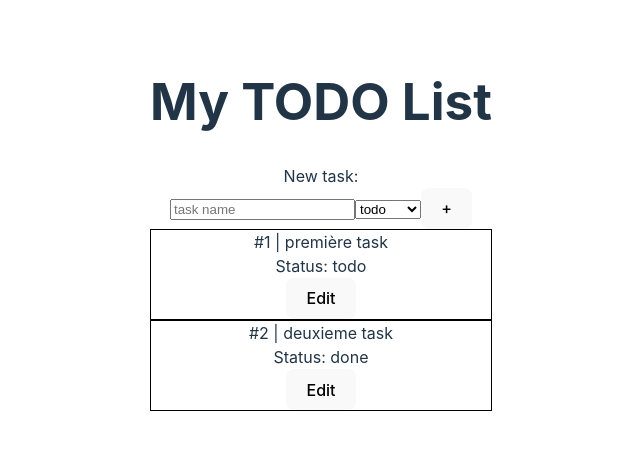
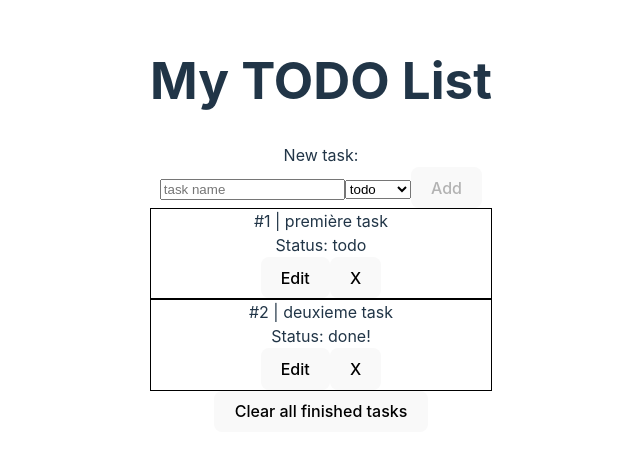
Before and after one commit to Xinginn/todo_felix_ravella, a Vue app: page / in a window 1280 px wide. Shown: the part 175-630 px from the top of the page, without its empty margins (319-959 px from the left). Built offline with nearby package versions, Linux system fonts and the light colour scheme.

Commit message:
feat: edit task + remove one + remove all done

```diff
--- a/src/App.vue
+++ b/src/App.vue
@@ -1,70 +1,53 @@
 
 <template>
   <h1>My TODO List</h1>
+  New task:
+  <TaskForm
+    :isEdit="false"
+    @sendData="(data) => tasks.push({...data})">
+  </TaskForm>
 
-  New task:
-  <form @submit.prevent="addTask">
-    <input type="text" v-model="newTaskData.label" placeholder="task name">
-    <select v-model="newTaskData.status">
-      <option v-for="item, index of statusOptions" :hidden="item == statusOptions[statusOptions.length-1]"
-        :key="index"
-        :value="item">
-        {{item}}
-      </option>
-    </select>
-    <button type="submit">+</button>
-  </form>
-
-  <Task v-for="item,index of taskList"
+  <Task v-for="item,index of tasks"
     :key="index"
     :taskIndex="index"
     :initialData="item"
-    @taskChanged="onTaskChanged">
+    @taskChanged="(index, data) => tasks[index] = data"
+    @requireDelete="(index) => tasks.splice(index,1)">
   </Task>
+
+  <button type="button" @click="removeAllDone">Clear all finished tasks</button>
 </template>
 
 <script>
 import Task from './components/Task.vue'
+import TaskForm from './components/TaskForm.vue'
 
 export default {
   name: 'App',
   components: {
-    Task
+    Task,
+    TaskForm
   },
   data(){
     return {
-      taskList: [
+      tasks: [
         {
           label: 'première task',
           status: 'todo'
         },
         {
           label: 'deuxieme task',
-          status: 'done'
+          status: 'done!'
         }
-      ],
-      newTaskData: {
-        label: "",
-        status: "todo"
-      },
-      statusOptions: [
-        "todo",
-        "doing...",
-        "done!"
       ],
     }
   },
   methods:{
-    onTaskChanged(index, data){
-      this.taskList[index] = data
-    },
-    addTask(){
-      this.taskList.push({...this.newTaskData})
-      // flush new task values
-      this.newTaskData = {
-        label: "",
-        status: "todo"
-      }
+    removeAllDone(){
+      this.tasks = this.tasks.filter((item) => {
+        console.log(item.status !== 'done!')
+        return item.status !== 'done!'
+      })
     }
   }
 }
--- a/src/components/Task.vue
+++ b/src/components/Task.vue
@@ -6,17 +6,27 @@
     <div>
       Status: {{ initialData.status }}
     </div>
-    <button type="button" @click="toggleEdit">{{isEditing ? 'Stop editing': 'Edit' }}</button>
-    <div v-if="isEditing">
-      <input v-model="mutableData.label"/>
-    </div>
 
+    <button type="button" @click="isEditing = !isEditing;">{{isEditing ? 'Cancel': 'Edit' }}</button>
+    <TaskForm
+      v-if="isEditing === true"
+      :isEdit="true"
+      :initialData="initialData"
+      @sendData="confirmChange">
+    </TaskForm>
+    <button type="button" @click="() => $emit('requireDelete',taskIndex)">X</button>
   </div>
+
 </template>
 
 <script>
+import TaskForm from './TaskForm.vue'
+
 export default {
   name: 'Task',
+  components: {
+    TaskForm
+  },
   props:{
     taskIndex: Number,
     initialData: Object
@@ -35,13 +45,12 @@ export default {
   },
   emits:[
     'taskChanged',
+    'requireDelete'
   ],
   methods: {
-    toggleEdit(){
-      this.isEditing = !this.isEditing;
-      if(!this.isEditing){
-        this.$emit('taskChanged', this.taskIndex, this.mutableData)
-      }
+    confirmChange(data){
+      this.isEditing = false;
+      this.$emit('taskChanged', this.taskIndex, {...data})
     }
   }
 }
--- /dev/null
+++ b/src/components/TaskForm.vue
@@ -0,0 +1,52 @@
+<template>
+  <form @submit.prevent="submit">
+    <input type="text" v-model="mutableData.label" placeholder="task name">
+    <select v-model="mutableData.status">
+      <option v-for="item, index of statusOptions"
+        :selected="item === statusOptions[0]"
+        :hidden="isEdit === false && item === statusOptions[statusOptions.length-1]"
+        :key="index"
+        :value="item">
+        {{item}}
+      </option>
+    </select>
+    <button :disabled="mutableData.label === ''">{{isEdit ?'Confirm' : 'Add'}}</button>
+  </form>
+</template>
+
+<script>
+export default {
+  name: 'TaskForm',
+  props: {
+    initialData: Object,
+    isEdit: Boolean
+  },
+  mounted(){
+    if (this.isEdit){
+      this.mutableData = {...this.initialData}
+    }
+  },
+  data(){
+    return {
+      mutableData: {
+        label: "",
+        status: "todo"
+      },
+      statusOptions: [
+        "todo",
+        "doing...",
+        "done!"
+      ],
+    }
+  },
+  methods:{
+    submit(){
+      this.$emit('sendData', this.mutableData);
+      this.mutableData = {
+        label: "",
+        status: "todo"
+      };
+    }
+  }
+}
+</script>
```
